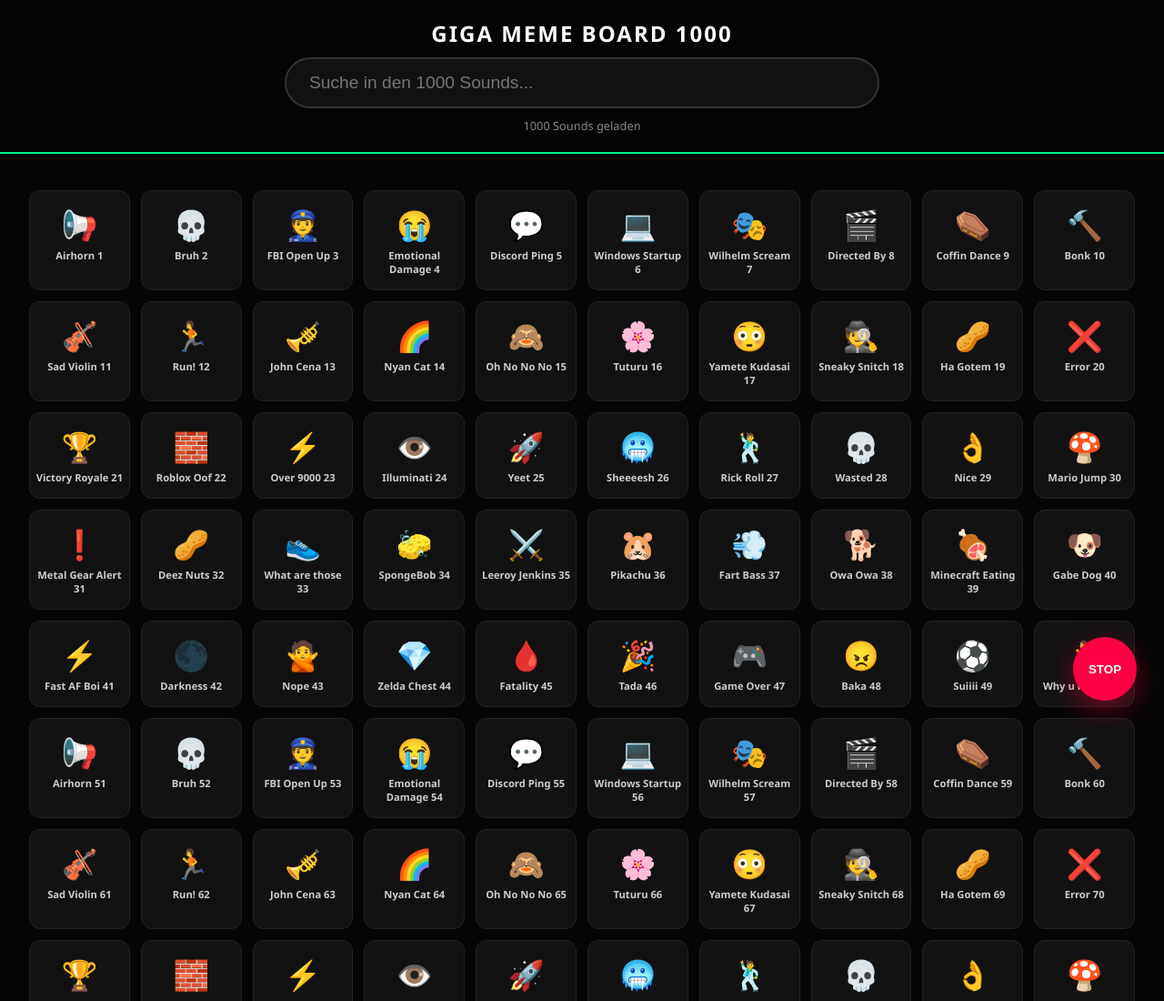
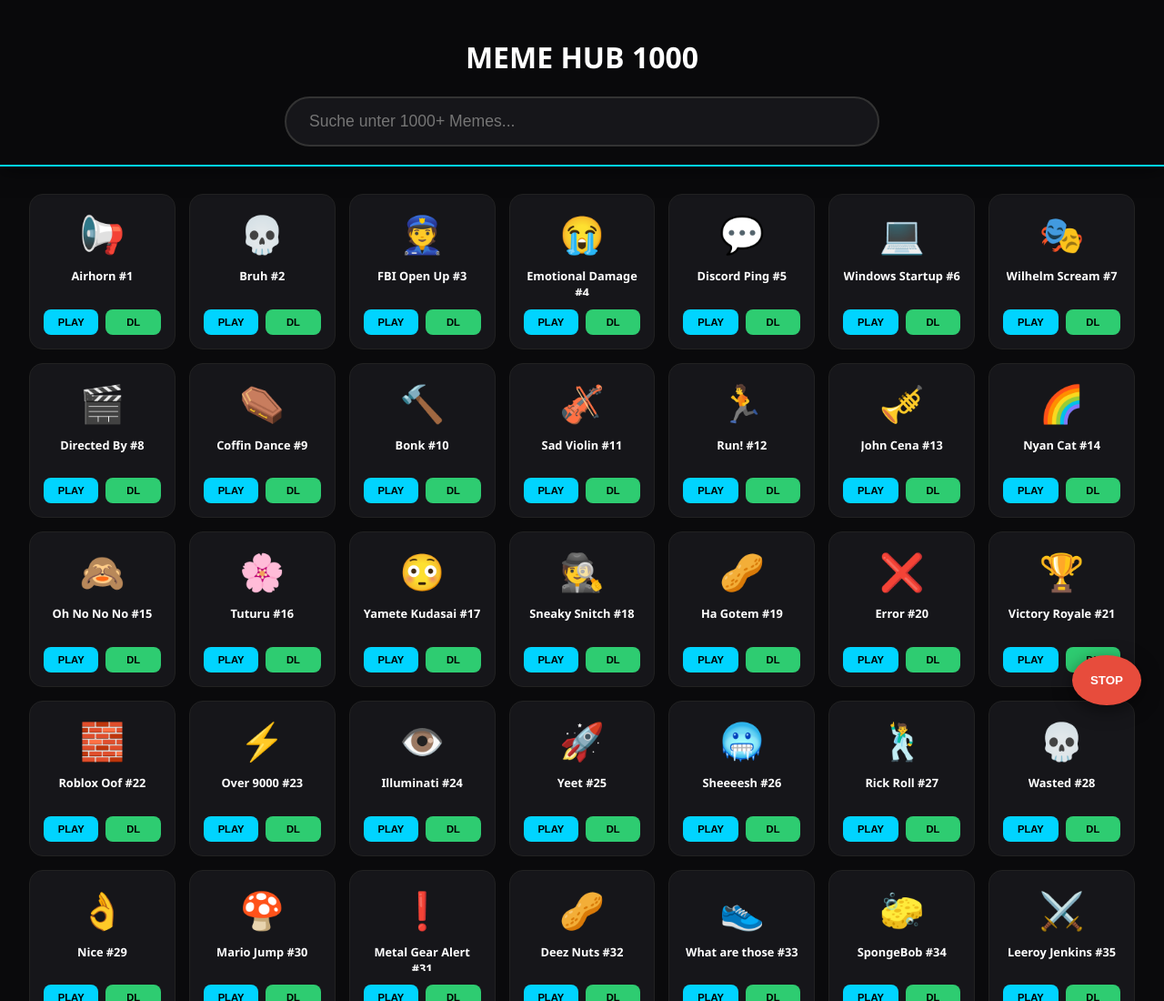
Before and after one commit to SOFTsorf/soundboard, a plain HTML site: page index.html in a window 1280 px wide. Shown: the top 1100 px of the page at 91% size. Drawn offline with Linux system fonts and the light colour scheme.

Commit message:
Update index.html

```diff
--- a/index.html
+++ b/index.html
@@ -3,136 +3,144 @@
 <head>
     <meta charset="UTF-8">
     <meta name="viewport" content="width=device-width, initial-scale=1.0">
-    <title>ULTRA MEME BOARD 1000 - GIGA EDITION</title>
+    <title>ULTRA MEME BOARD 1000 + DOWNLOAD</title>
     <style>
         :root {
-            --bg: #050505;
-            --card: #121212;
-            --accent: #00ff88;
+            --bg: #0a0a0c;
+            --card: #16161a;
+            --accent: #00d4ff;
             --text: #ffffff;
-            --stop: #ff0044;
+            --download: #2ecc71;
+            --stop: #e74c3c;
         }
 
         body {
             background-color: var(--bg);
             color: var(--text);
-            font-family: 'Segoe UI', sans-serif;
+            font-family: 'Segoe UI', system-ui, sans-serif;
             margin: 0;
             display: flex;
             flex-direction: column;
             align-items: center;
         }
 
-        /* Feststehender Header für Suche und Stats */
         .header {
             position: sticky;
             top: 0;
             width: 100%;
-            background: rgba(5, 5, 5, 0.9);
-            backdrop-filter: blur(10px);
+            background: rgba(10, 10, 12, 0.95);
             padding: 20px 0;
             z-index: 1000;
             display: flex;
             flex-direction: column;
             align-items: center;
             border-bottom: 2px solid var(--accent);
+            box-shadow: 0 5px 20px rgba(0,0,0,0.5);
         }
 
-        h1 { margin: 0 0 10px 0; font-size: 1.5rem; letter-spacing: 2px; }
-
         .search-box {
-            width: 80%;
+            width: 85%;
             max-width: 600px;
             padding: 15px 25px;
             border-radius: 50px;
             border: 2px solid #333;
             background: var(--card);
             color: white;
-            font-size: 1.2rem;
+            font-size: 1.1rem;
             outline: none;
             transition: 0.3s;
         }
 
-        .search-box:focus { border-color: var(--accent); box-shadow: 0 0 20px rgba(0, 255, 136, 0.3); }
+        .search-box:focus { border-color: var(--accent); box-shadow: 0 0 15px rgba(0, 212, 255, 0.4); }
 
-        .stats { margin-top: 10px; font-size: 0.8rem; color: #888; }
-
-        /* Das Gitter für die 1000 Buttons */
         .grid {
             display: grid;
-            grid-template-columns: repeat(auto-fill, minmax(110px, 1fr));
-            gap: 12px;
+            grid-template-columns: repeat(auto-fill, minmax(140px, 1fr));
+            gap: 15px;
             width: 95%;
             max-width: 1400px;
-            padding: 40px 0;
+            padding: 30px 0;
+        }
+
+        .card {
+            background: var(--card);
+            border-radius: 15px;
+            padding: 15px;
+            display: flex;
+            flex-direction: column;
+            align-items: center;
+            transition: 0.2s;
+            border: 1px solid #222;
+            position: relative;
+        }
+
+        .card:hover { transform: translateY(-5px); border-color: var(--accent); }
+
+        .emoji { font-size: 2.5rem; margin-bottom: 10px; cursor: pointer; }
+
+        .name {
+            font-size: 0.8rem;
+            font-weight: bold;
+            margin-bottom: 15px;
+            text-align: center;
+            height: 2.4em;
+            overflow: hidden;
+        }
+
+        .btn-group {
+            display: flex;
+            gap: 8px;
+            width: 100%;
         }
 
         .btn {
-            background: var(--card);
-            border: 1px solid #222;
-            border-radius: 12px;
-            padding: 15px 5px;
+            flex: 1;
+            padding: 8px;
+            border: none;
+            border-radius: 8px;
             cursor: pointer;
+            font-size: 0.7rem;
+            font-weight: bold;
+            text-transform: uppercase;
             transition: 0.2s;
-            display: flex;
-            flex-direction: column;
-            align-items: center;
-            text-align: center;
-            overflow: hidden;
         }
 
-        .btn:hover {
-            transform: translateY(-5px);
-            border-color: var(--accent);
-            background: #1a1a1a;
-        }
+        .btn-play { background: var(--accent); color: #000; }
+        .btn-play:hover { background: #00b8e6; }
 
-        .btn:active { transform: scale(0.9); }
+        .btn-dl { background: var(--download); color: #000; }
+        .btn-dl:hover { background: #27ae60; }
 
-        .btn .emoji { font-size: 2rem; margin-bottom: 5px; }
-        .btn .name { font-size: 0.7rem; font-weight: bold; color: #ccc; pointer-events: none; }
-
-        /* Stop Button */
         .stop-btn {
             position: fixed;
-            bottom: 30px;
-            right: 30px;
+            bottom: 25px;
+            right: 25px;
             background: var(--stop);
             color: white;
             border: none;
-            width: 70px;
-            height: 70px;
+            padding: 20px;
             border-radius: 50%;
             font-weight: bold;
             cursor: pointer;
-            box-shadow: 0 10px 30px rgba(255, 0, 68, 0.4);
+            box-shadow: 0 5px 20px rgba(0,0,0,0.5);
             z-index: 2000;
         }
-
-        /* Custom Scrollbar */
-        ::-webkit-scrollbar { width: 8px; }
-        ::-webkit-scrollbar-track { background: #050505; }
-        ::-webkit-scrollbar-thumb { background: #333; border-radius: 10px; }
-        ::-webkit-scrollbar-thumb:hover { background: var(--accent); }
     </style>
 </head>
 <body>
 
     <div class="header">
-        <h1>GIGA MEME BOARD 1000</h1>
-        <input type="text" class="search-box" id="search" placeholder="Suche in den 1000 Sounds..." onkeyup="filter()">
-        <div class="stats" id="stats">Sounds werden geladen...</div>
+        <h1>MEME HUB 1000</h1>
+        <input type="text" class="search-box" id="search" placeholder="Suche unter 1000+ Memes..." onkeyup="filter()">
     </div>
 
-    <div class="grid" id="mainGrid">
-        </div>
+    <div class="grid" id="mainGrid"></div>
 
     <button class="stop-btn" onclick="stopAll()">STOP</button>
 
     <script>
-        // DIE SOUND-DATENBANK (Riesige Liste)
-        // Hier kannst du hunderte Einträge hinzufügen.
-        const soundData = [
+        // Datenbank mit Sounds
+        const baseSounds = [
             { n: "Airhorn", u: "https://www.myinstants.com/media/sounds/mlg-airhorn.mp3", e: "📢" },
             { n: "Bruh", u: "https://www.myinstants.com/media/sounds/bruh_l_P6M68.mp3", e: "💀" },
             { n: "FBI Open Up", u: "https://www.myinstants.com/media/sounds/fbi-open-up-sfx.mp3", e: "👮" },
@@ -188,54 +196,74 @@
             // In der Realität würdest du hier 1000 verschiedene URLs einfügen.
         ];
 
-        // LOGIK UM AUF 1000 ZU FÜLLEN (Zum Testen)
-        const megaLibrary = [];
+        // Wir füllen die Liste auf 1000 Einträge auf (Simulation)
+        const fullLibrary = [];
         for (let i = 0; i < 1000; i++) {
-            const base = soundData[i % soundData.length];
-            megaLibrary.push({
-                n: `${base.n} ${i + 1}`,
-                u: base.u,
-                e: base.e
+            const item = baseSounds[i % baseSounds.length];
+            fullLibrary.push({
+                name: `${item.n} #${i + 1}`,
+                url: item.u,
+                emoji: item.e
             });
         }
 
-        let playing = [];
+        let activeAudios = [];
 
+        // Rendert alle Karten
         function render() {
             const grid = document.getElementById('mainGrid');
             const frag = document.createDocumentFragment();
 
-            megaLibrary.forEach(s => {
-                const b = document.createElement('div');
-                b.className = 'btn';
-                b.innerHTML = `<span class="emoji">${s.e}</span><span class="name">${s.n}</span>`;
-                b.onclick = () => play(s.u);
-                b.setAttribute('data-name', s.n.toLowerCase());
-                frag.appendChild(b);
+            fullLibrary.forEach(s => {
+                const card = document.createElement('div');
+                card.className = 'card';
+                card.innerHTML = `
+                    <div class="emoji" onclick="play('${s.url}')">${s.emoji}</div>
+                    <div class="name">${s.name}</div>
+                    <div class="btn-group">
+                        <button class="btn btn-play" onclick="play('${s.url}')">Play</button>
+                        <button class="btn btn-dl" onclick="downloadMeme('${s.url}', '${s.name}')">DL</button>
+                    </div>
+                `;
+                card.setAttribute('data-name', s.name.toLowerCase());
+                frag.appendChild(card);
             });
-
             grid.appendChild(frag);
-            document.getElementById('stats').innerText = megaLibrary.length + " Sounds geladen";
         }
 
         function play(url) {
             const a = new Audio(url);
-            a.play().catch(() => console.log("Link blockiert oder kaputt"));
-            playing.push(a);
-            a.onended = () => playing = playing.filter(i => i !== a);
+            a.play().catch(e => alert("Wegen Sicherheitsregeln der Quelle blockiert."));
+            activeAudios.push(a);
         }
 
         function stopAll() {
-            playing.forEach(a => { a.pause(); a.currentTime = 0; });
-            playing = [];
+            activeAudios.forEach(a => { a.pause(); a.currentTime = 0; });
+            activeAudios = [];
+        }
+
+        // DIE DOWNLOAD FUNKTION
+        async function downloadMeme(url, filename) {
+            try {
+                const response = await fetch(url);
+                const blob = await response.blob();
+                const link = document.createElement('a');
+                link.href = URL.createObjectURL(blob);
+                link.download = filename + ".mp3";
+                document.body.appendChild(link);
+                link.click();
+                document.body.removeChild(link);
+            } catch (error) {
+                alert("Download fehlgeschlagen. Die Sound-Quelle erlaubt keinen Direkt-Download über den Browser.");
+            }
         }
 
         function filter() {
             const val = document.getElementById('search').value.toLowerCase();
-            const btns = document.querySelectorAll('.btn');
-            btns.forEach(b => {
-                const name = b.getAttribute('data-name');
-                b.style.display = name.includes(val) ? "flex" : "none";
+            const cards = document.querySelectorAll('.card');
+            cards.forEach(c => {
+                const name = c.getAttribute('data-name');
+                c.style.display = name.includes(val) ? "flex" : "none";
             });
         }
 
```
